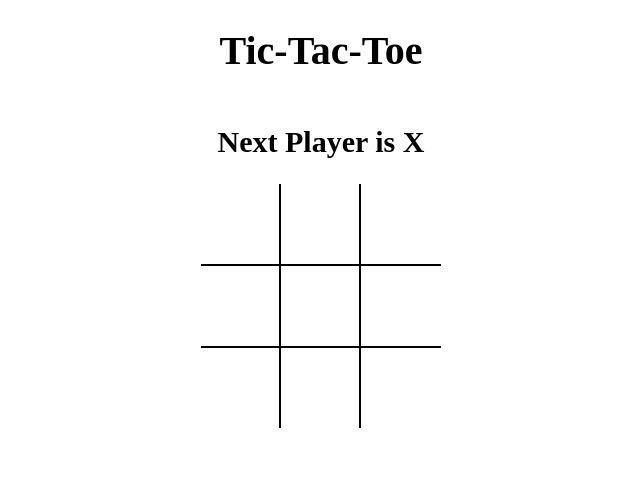
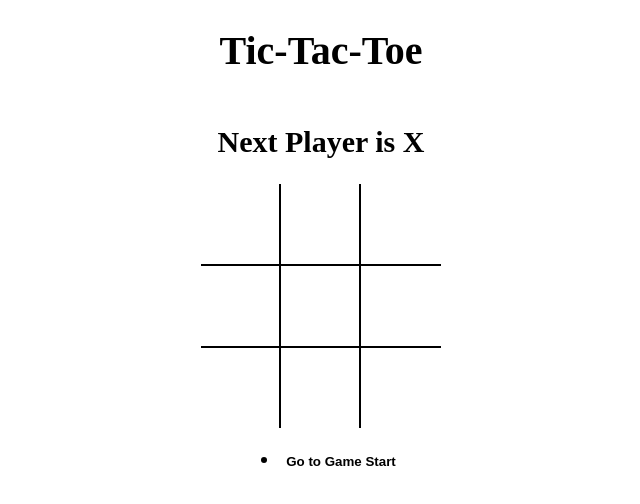
Before and after one commit to Priyesh-Singh-Waldia/tictactoe, a React (Vite) app: page / in a window 1280 px wide. Shown: the top 504 px of the page, without its empty margins (319-959 px from the left). Built offline with nearby package versions, Linux system fonts and the light colour scheme.

Commit message:
displayed game history

```diff
--- a/src/App.jsx
+++ b/src/App.jsx
@@ -1,6 +1,7 @@
 import React, { useState } from 'react';
 import Board from './components/Board';
 import { calculateWinner } from './helpers';
+import History from './components/History';
 
 import './styles/root.scss';
 
@@ -39,11 +40,16 @@
     setCurrentMove(prev => prev + 1);
   };
 
+  const moveTo = move => {
+    setCurrentMove(move);
+  };
+
   return (
     <div className="app">
       <h1>Tic-Tac-Toe</h1>
       <h2>{message}</h2>
       <Board board={current.board} handleSquareClick={handleSquareClick} />
+      <History history={history} moveTo={moveTo} currentMove={currentMove} />
     </div>
   );
 };
--- /dev/null
+++ b/src/components/History.jsx
@@ -0,0 +1,28 @@
+import React from 'react';
+
+const History = ({ history, moveTo, currentMove }) => {
+  return (
+    <ul>
+      {history.map((_, move) => {
+        return (
+          <li key={move}>
+            {/* key prop needed by the wrapper element and it must be unique */}
+            <button
+              style={{
+                fontWeight: move === currentMove ? 'bold' : 'normal',
+              }}
+              type="button"
+              onClick={() => {
+                moveTo(move);
+              }}
+            >
+              {move === 0 ? 'Go to Game Start' : `Go to move #${move}`}
+            </button>
+          </li>
+        );
+      })}
+    </ul>
+  );
+};
+
+export default History;
```
